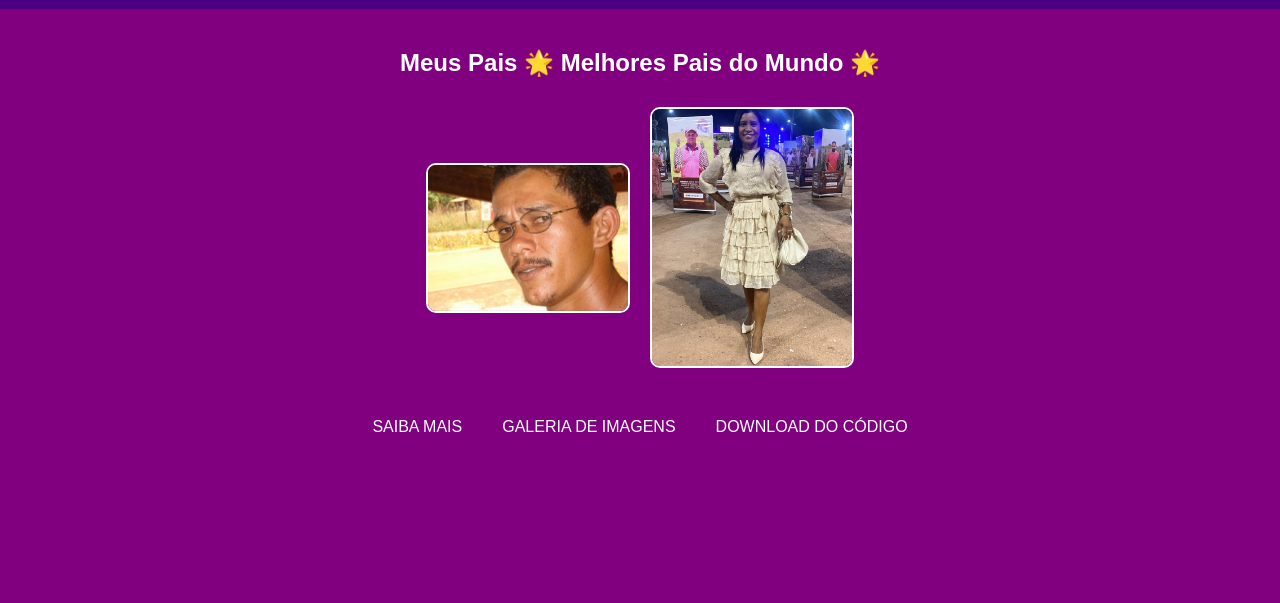
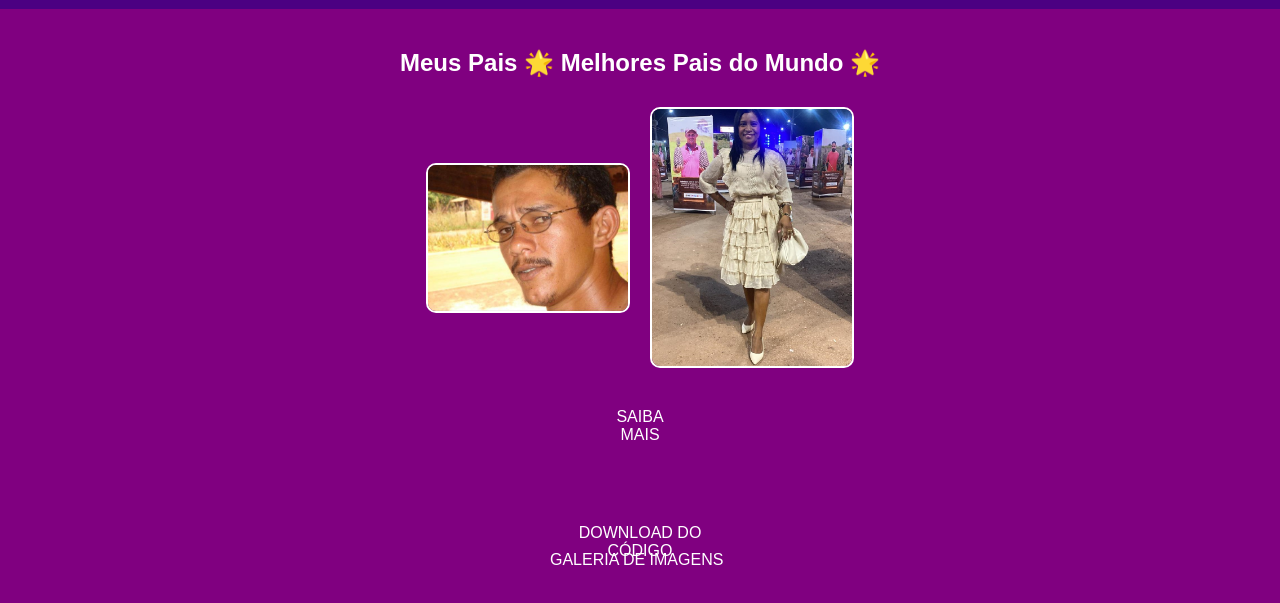
Before and after one commit to Humberto3560/Homenagem-Pais, a plain HTML site: page index.html in a window 1280 px wide. Shown: the part 145-748 px from the top of the page. Drawn offline with Linux system fonts and the light colour scheme.

Commit message:
Update style.css

```diff
--- a/style.css
+++ b/style.css
@@ -38,8 +38,10 @@ header h1 {
 }
 
 .triangle-nav {
-    display: flex;
-    justify-content: center;
+    position: relative;
+    width: 200px;
+    height: 200px;
+    margin: 0 auto;
     margin-top: 20px;
 }
 
@@ -48,29 +50,28 @@ header h1 {
     color: white;
     border: none;
     padding: 10px;
-    margin: 10px;
     cursor: pointer;
     font-size: 16px;
-    outline: none;
-    position: relative;
-    overflow: hidden;
     text-transform: uppercase;
+    position: absolute;
 }
 
-.nav-btn::before {
-    content: '';
-    position: absolute;
-    top: 100%;
-    left: 0;
-    width: 100%;
-    height: 100%;
-    background-color: rgba(255, 255, 255, 0.2);
-    transition: transform 0.3s ease;
-    z-index: -1;
+.nav-btn:nth-child(1) {
+    top: 0;
+    left: 50%;
+    transform: translateX(-50%);
 }
 
-.nav-btn:hover::before {
-    transform: translateY(-100%);
+.nav-btn:nth-child(2) {
+    bottom: 0;
+    left: 0;
+    transform: translateY(-50%);
+}
+
+.nav-btn:nth-child(3) {
+    bottom: 0;
+    right: 0;
+    transform: translateY(-50%);
 }
 
 .content-section {
```
